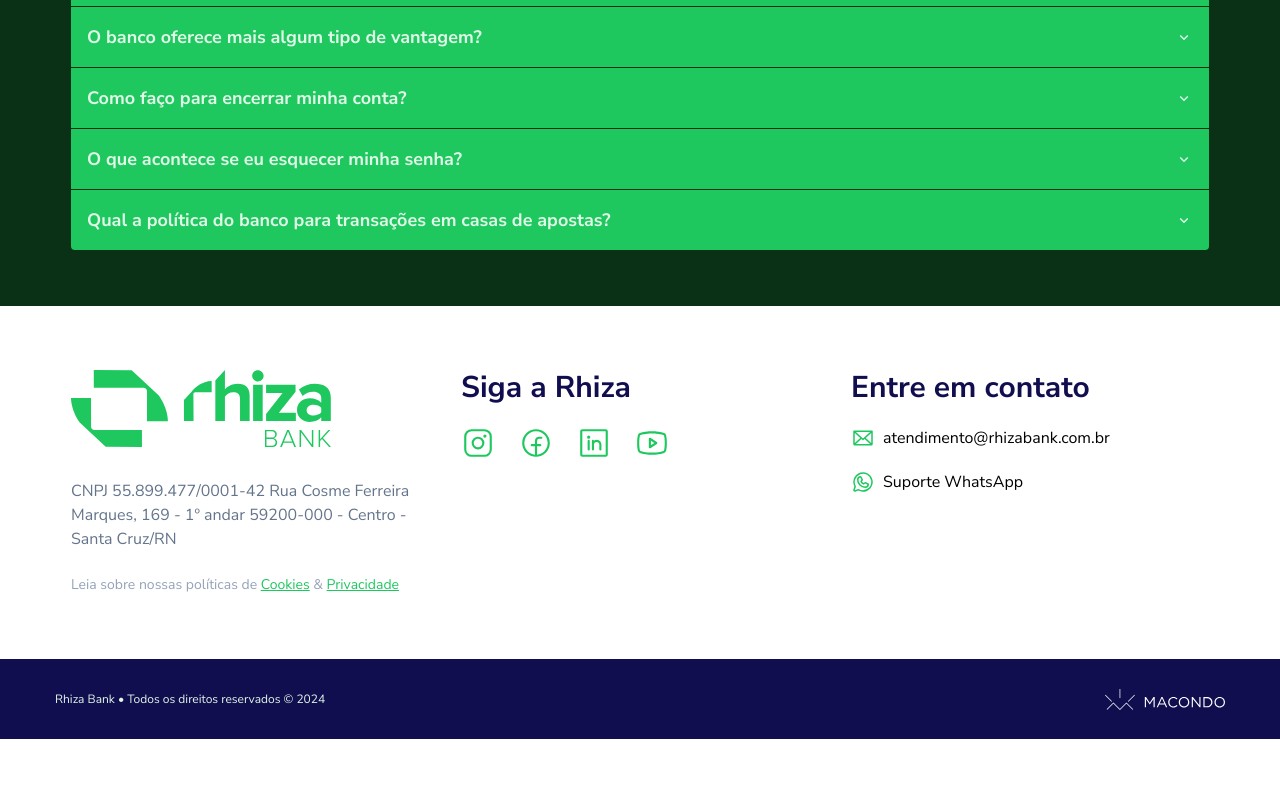
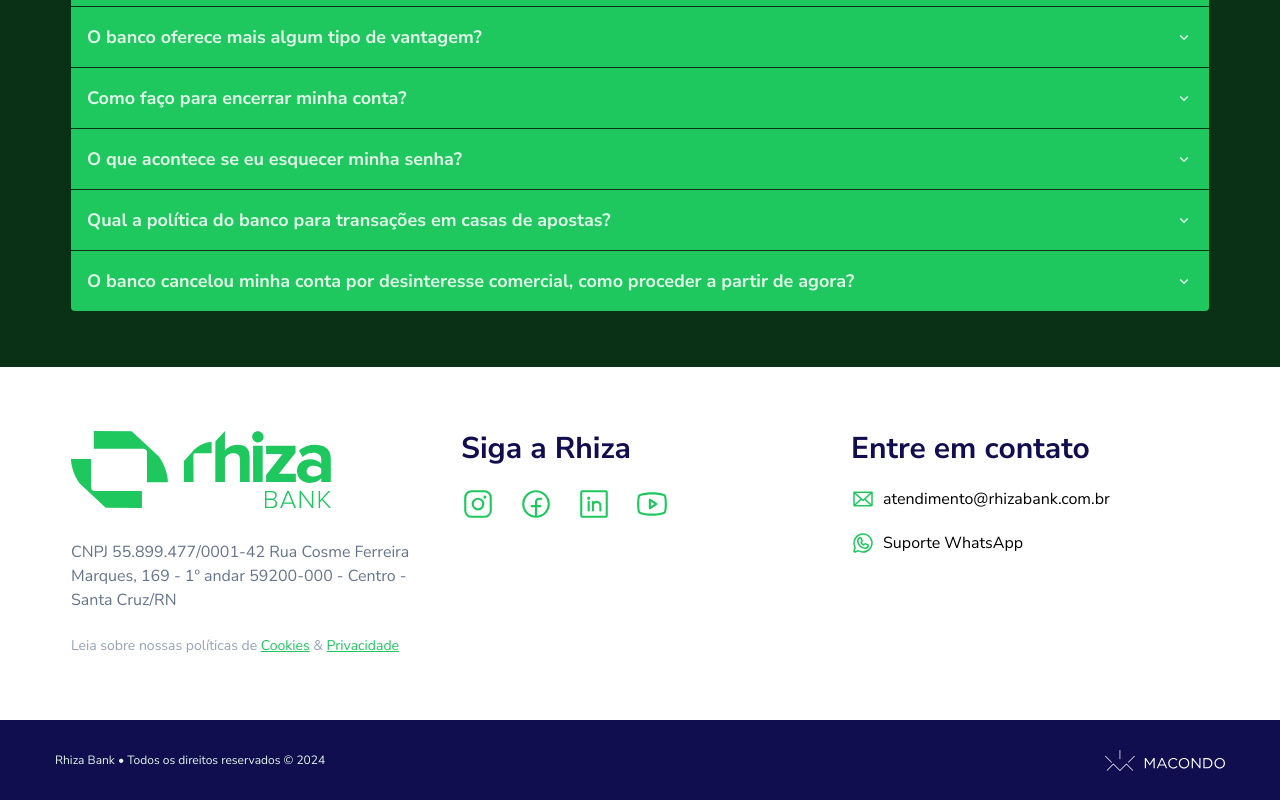
Before and after one commit to rafaverde/rhizaBank-lp, a Next.js app: page / in a window 1280 px wide. Shown: the part 2703-3503 px from the top of the page. Before the commit the page ends 3442 px from the top, so only its background shows below. Built offline with nearby package versions, Linux system fonts and the light colour scheme.

Commit message:
update: Faq's links with buttons implemented.

```diff
--- a/src/data/faqs-rhiza.json
+++ b/src/data/faqs-rhiza.json
@@ -4,69 +4,122 @@
       "ask": "Como ter uma conta no Rhiza Bank?",
       "answer": "Existem 3 formas de ter sua conta no Rhiza Bank: \n1) Ser um Investidor Raiz. \n2) Ser um assinante Raiz, clique e saiba como. \n3) Ser indicado por um Membro Fundador."
     },
+
     {
       "ask": "O que é um investidor Raiz?",
-      "answer": "O Rhiza Bank é uma Startup do grupo Rhiza focada em economia compartilhada. Nós criamos modelos de negócios e tecnologia que ajudam nossos clientes, assinantes e/ou correntistas a terem uma vida financeira mais saudável através de estratégias econômicas e parcerias com outras empresas e startups a fim de proporcionar benefícios, renda extra e uma melhor qualidade de vida. \nPara isso, criamos um modelo de tickets de participação nos lucros no formato de crowdfunding, onde as pessoas que acreditam no nosso projeto adquirem seus tickets de participação nos lucros. Para saber mais, clique aqui e contacte o nosso suporte."
+      "answer": "O Rhiza Bank é uma Startup do grupo Rhiza focada em economia compartilhada. Nós criamos modelos de negócios e tecnologia que ajudam nossos clientes, assinantes e/ou correntistas a terem uma vida financeira mais saudável através de estratégias econômicas e parcerias com outras empresas e startups a fim de proporcionar benefícios, renda extra e uma melhor qualidade de vida. \nPara isso, criamos um modelo de tickets de participação nos lucros no formato de crowdfunding, onde as pessoas que acreditam no nosso projeto adquirem seus tickets de participação nos lucros. \nPara saber mais, clique e contacte o nosso suporte.",
+      "button": {
+        "link": "https://bit.ly/investidorrhizabank",
+        "label": "Seja investidor raiz"
+      }
     },
+
     {
       "ask": "Quais documentos são necessários para abrir uma conta no Rhiza Bank?",
       "answer": "Após conseguir o código de indicação de uma das formas citadas no item 01, você precisará de: \n- Documento de identidade (RG, CNH ou passaporte); \n- CPF; \n- Comprovante de residência recente. \n- Fazer uma Selfie para comprovar a autenticidade dos documentos enviados."
     },
+
     {
       "ask": "Não consigo abrir minha conta, mesmo tendo recebido o código de indicação.",
       "answer": "Alguns motivos podem estar dificultando a abertura de sua conta conosco, caso o problema seja no envio de documentos e registro da Selfie, seguem algumas dicas importantes: \n- Certifique-se de está mandando imagens legíveis da frente e do verso do seu documento; \n- Na hora de fazer a selfie tome alguns cuidados, como: Procurar ambientes bem iluminados, não capturar outras pessoas ou até mesmo quadro com imagem de pessoas em sua selfie, retirar óculos, boné ou qualquer acessório que dificulte a I.A. de reconhecer sua imagem em relação a imagem do seu documento e evitar tirar selfies sem camisa."
     },
+
     {
       "ask": "É seguro usar um banco digital?",
       "answer": "Sim, os bancos digitais utilizam tecnologias avançadas de criptografia e segurança, como autenticação de dois fatores e biometria, para proteger seus dados e transações."
     },
+
     {
       "ask": "Qual o código do Rhiza Bank no Banco Central?",
       "answer": "O Rhiza Bank é uma solução BAAS (Bank as a Service) com plataforma Whitelabel do Banco Acesso Soluções de Pagamentos S.A com código 332 no BACEN."
     },
+
     {
       "ask": "Quais serviços o Rhiza Bank oferece para Pessoa Física?",
-      "answer": "Conta corrente; Transferências via TED, PIX OU P2P (Transações entre contas Rhiza Bank); recarga de crédito para celular e pagamentos; Cartão de débito virtual; Club de benefícios com descontos em farmácias, restaurantes, cinemas e mais de 600 mil itens distribuidos em mais de 30 mil estabelecimentos por todo brasil; desconto de 5% a 30% na conta de energia através das nossas usinas parceiras. \nClique em saiba mais e fale com nosso time especialista para garantir o seu desconto na conta de luz."
+      "answer": "Conta corrente; Transferências via TED, PIX OU P2P (Transações entre contas Rhiza Bank); recarga de crédito para celular e pagamentos; Cartão de débito virtual; Club de benefícios com descontos em farmácias, restaurantes, cinemas e mais de 600 mil itens distribuidos em mais de 30 mil estabelecimentos por todo brasil; desconto de 5% a 30% na conta de energia através das nossas usinas parceiras. \nClique e fale com nosso time especialista para garantir o seu desconto na conta de luz.",
+      "button": {
+        "label": "Reduzir minha conta",
+        "link": "https://bit.ly/energiarhizabank"
+      }
     },
+
     {
       "ask": "Quais serviços o Rhiza Bank oferece para Pessoa Jurídica?",
-      "answer": "Conta corrente; Geração de boletos para cobrança de produto ou serviço; folha de pagamento; Transferências via TED, PIX OU P2P (Transações entre contas Rhiza Bank); recarga de crédito para celular e pagamentos; Cartão de débito virtual; Club de benefícios com descontos em farmácias, restaurantes, cinemas e mais de 600 mil itens distribuídos em mais de 30 mil estabelecimentos por todo brasil; desconto de 5% a 30% na conta de energia através das nossas usinas parceiras. \nClique em saiba mais e fale com nosso time especialista para garantir o seu desconto na conta de luz."
+      "answer": "Conta corrente; Geração de boletos para cobrança de produto ou serviço; folha de pagamento; Transferências via TED, PIX OU P2P (Transações entre contas Rhiza Bank); recarga de crédito para celular e pagamentos; Cartão de débito virtual; Club de benefícios com descontos em farmácias, restaurantes, cinemas e mais de 600 mil itens distribuídos em mais de 30 mil estabelecimentos por todo brasil; desconto de 5% a 30% na conta de energia através das nossas usinas parceiras. \nClique e fale com nosso time especialista para garantir o seu desconto na conta de luz.",
+      "button": {
+        "label": "Garantir desconto",
+        "link": "https://bit.ly/energiarhizabank"
+      }
     },
+
     {
       "ask": "O Rhiza Bank oferece crédito?",
       "answer": "Não, nesse primeiro momento, nosso banco é apenas para conta em débito. Já que nossa premissa é educacional focada no próprio controle financeiro."
     },
+
     {
       "ask": "Como faço para depositar dinheiro na minha conta digital?",
       "answer": "Você pode depositar dinheiro por meio de transferências bancárias via TED ou PIX, depósitos em lotéricas ou correspondentes autorizados, dependendo do banco."
     },
+
     {
       "ask": "Existem taxas para usar um banco digital?",
       "answer": "A abertura da sua conta é gratuita e alguns serviços são isentos de taxas. A cesta de produtos variam de acordo com o seu objetivo em nosso banco e da natureza da sua conta, se Física ou Jurídica."
     },
+
     {
       "ask": "O Rhiza Bank oferece suporte ao cliente?",
-      "answer": "Sim, o suporte ao cliente está disponível em nosso site, clicando na aba “suporte” via whatsaap ou através do nosso e-mail."
+      "answer": "Sim, o suporte ao cliente está disponível em nosso site, clicando na aba “suporte” via whatsaap ou através do nosso e-mail.",
+      "button": {
+        "label": "Suporte whatsapp",
+        "link": "https://bit.ly/suporterhizabank"
+      }
     },
+
     {
       "ask": "O banco digital tem programa de pontos ou cashback?",
-      "answer": "Não, porém nosso banco oferece uma alternativa que é o nosso clube de vantagens, porque melhor do que receber uma parte do dinheiro gasto é não gasta-lo desde o início. Clique aqui e conheça nosso clube de vantagens."
+      "answer": "Não, porém nosso banco oferece uma alternativa que é o nosso clube de vantagens, porque melhor do que receber uma parte do dinheiro gasto é não gasta-lo desde o início. Clique aqui e conheça nosso clube de vantagens.",
+      "button": {
+        "label": "Quero conhecer o clube",
+        "link": "https://clubecerto.com.br/hotsite/?utm_cc=acessodireto&ent=rhizaedutech"
+      }
     },
+
     {
       "ask": "O banco oferece mais algum tipo de vantagem?",
-      "answer": "Nosso banco também oferece descontos na sua conta de energia, que pode variar de acordo com o estado em que o cliente se encontra. Para mais informação clique aqui e entre em contato com o suporte."
+      "answer": "Nosso banco também oferece descontos na sua conta de energia, que pode variar de acordo com o estado em que o cliente se encontra. Para mais informação clique e entre em contato com o suporte.",
+      "button": {
+        "label": "Reduzir minha conta",
+        "link": "https://bit.ly/energiarhizabank"
+      }
     },
+
     {
       "ask": "Como faço para encerrar minha conta?",
-      "answer": "Entre em contato com o suporte pelo aplicativo ou site e solicite o encerramento da conta. Certifique-se de que não há saldo ou pendências antes de finalizar o processo."
+      "answer": "Entre em contato com o suporte pelo aplicativo ou site e solicite o encerramento da conta. Certifique-se de que não há saldo ou pendências antes de finalizar o processo.",
+      "button": {
+        "label": "Suporte Rhiza Bank",
+        "link": "https://bit.ly/suporterhizabank"
+      }
     },
+
     {
       "ask": "O que acontece se eu esquecer minha senha?",
-      "answer": "No aplicativo, clique em 'Esqueci minha senha' e siga as instruções para redefini-la. Você receberá um código de verificação por e-mail ou SMS para confirmar sua identidade. Se mesmo assim você continuar com dificuldades para acessar a sua conta, basta entrar em contato com o suporte em nosso site."
+      "answer": "No aplicativo, clique em 'Esqueci minha senha' e siga as instruções para redefini-la. Você receberá um código de verificação por e-mail ou SMS para confirmar sua identidade. Se mesmo assim você continuar com dificuldades para acessar a sua conta, basta entrar em contato com o suporte em nosso site.",
+      "button": {
+        "label": "Suporte Rhiza Bank",
+        "link": "https://bit.ly/suporterhizabank"
+      }
     },
+
     {
       "ask": "Qual a política do banco para transações em casas de apostas?",
-      "answer": "O Rhiza Bank não tem interesse comercial com clientes que utilizam sua conta para transacionar valores em casas de apostas (bets). Com a regulamentação, transações para casas casas de apostas podem passar por análises diretas do banco liquidante que representamos antes de aprovadas, mesmo que sejam devidamente reguladas. \nÉ importante lembrar que a decisão para encerramento da conta por desinteresse comercial parte direto do Banco liquidante junto ao BACEN."
+      "answer": "O Rhiza Bank não tem interesse comercial com clientes que utilizam sua conta para transacionar valores em casas de apostas (bets). Com a regulamentação, transações para casas de apostas podem passar por análises diretas do banco liquidante que representamos, antes de aprovadas, mesmo que sejam devidamente regulamentadas. \nÉ importante lembrar que a decisão para encerramento da conta por desinteresse comercial parte direto do Banco liquidante junto ao BACEN."
+    },
+
+    {
+      "ask": "O banco cancelou minha conta por desinteresse comercial, como proceder a partir de agora?",
+      "answer": "O Rhiza Bank é uma white label vinculada ao banco liquidante Acesso Soluções de Pagamentos, sob o CNPJ 13.140.088/0001-99. \nEm caso de encerramento de conta por desinteresse comercial o banco liquidante repassa qualquer valor residual em conta para o Banco Central por meio do Sistema de Devolução de Valores (SVR), que deve disponibilizar esse valor em até 30 dias úteis."
     }
   ]
 }
```
Also changed, not shown: src/components/faq-box.tsx (+16 -2 lines).
